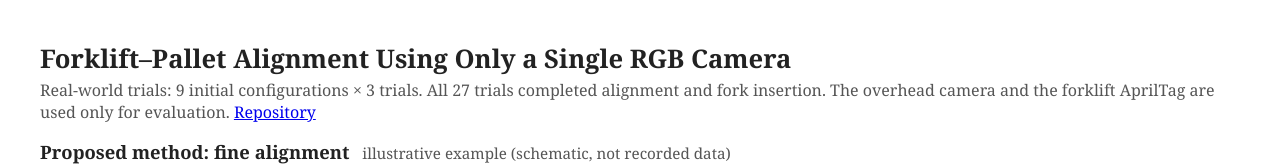
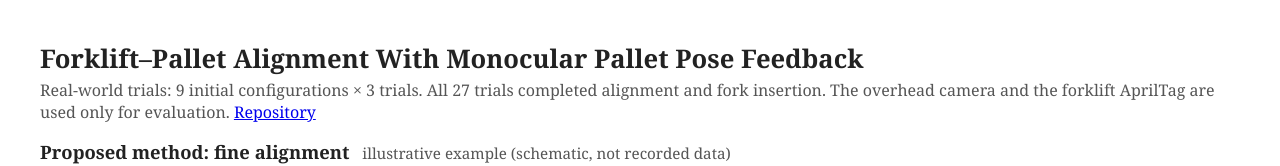
Before and after one commit to Anieyo0/forklift-pallet-alignment, a plain HTML site: page index.html in a window 1280 px wide. Shown: the top 166 px of the page. Drawn offline with Linux system fonts and the light colour scheme.

Commit message:
Update paper title

```diff
--- a/index.html
+++ b/index.html
@@ -3,7 +3,7 @@
 <head>
 <meta charset="utf-8">
 <meta name="viewport" content="width=device-width, initial-scale=1">
-<title>Forklift–Pallet Alignment Using Only a Single RGB Camera: Real-World Trials</title>
+<title>Forklift–Pallet Alignment With Monocular Pallet Pose Feedback: Real-World Trials</title>
 <style>
   body { font-family: Georgia, "Times New Roman", serif; color: #222; max-width: 1200px; margin: 0 auto; padding: 24px; }
   h1 { font-size: 1.6rem; margin-bottom: .2rem; }
@@ -23,7 +23,7 @@
 </style>
 </head>
 <body>
-  <h1>Forklift–Pallet Alignment Using Only a Single RGB Camera</h1>
+  <h1>Forklift–Pallet Alignment With Monocular Pallet Pose Feedback</h1>
   <p class="sub">Real-world trials: 9 initial configurations × 3 trials. All 27 trials completed alignment and fork insertion.
   The overhead camera and the forklift AprilTag are used only for evaluation.
   <a href="https://github.com/Anieyo0/forklift-pallet-alignment">Repository</a></p>
```
Also changed, not shown: 2 other files.
